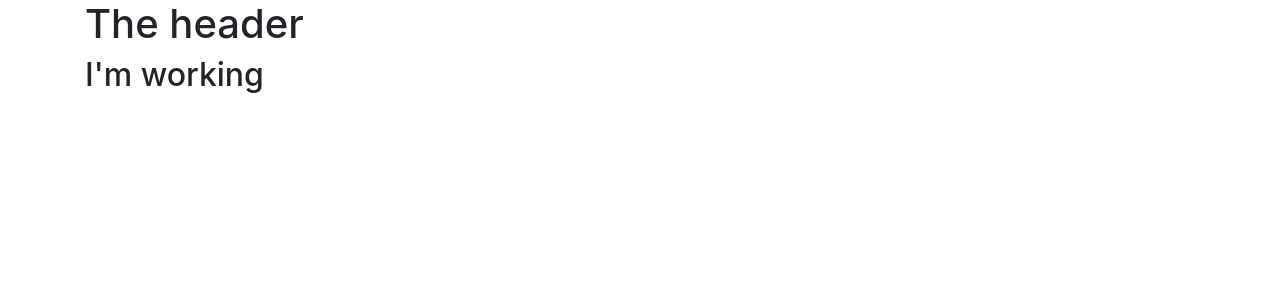
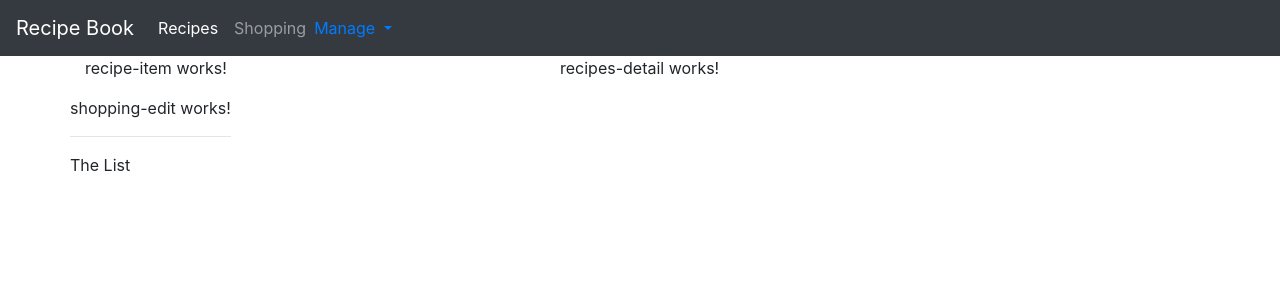
Before and after one commit to nifrendiel/shop4recipes, an Angular app in the folder shop4recipes/: page / in a window 1280 px wide. Shown: the top 300 px of the page. Built offline with nearby package versions, Linux system fonts and the light colour scheme.

Commit message:
added navbar header to project

```diff
--- a/shop4recipes/src/app/app.component.html
+++ b/shop4recipes/src/app/app.component.html
@@ -4,7 +4,8 @@
 <div class="container">
   <div class="row">
     <div class="col-md-12">
-      <h2>I'm working</h2>
+      <app-recipes></app-recipes>
+      <app-shopping-list></app-shopping-list>
     </div>
   </div>
 </div>
--- a/shop4recipes/src/app/components/header/header.component.html
+++ b/shop4recipes/src/app/components/header/header.component.html
@@ -1,3 +1,25 @@
-<div class="container">
-    <h1>The header</h1>
-</div>
+<nav class="navbar navbar-expand-lg navbar-dark bg-dark">
+    <a class="navbar-brand" href="#">Recipe Book</a>
+    <button class="navbar-toggler" type="button" data-toggle="collapse" data-target="#navbarNav" aria-controls="navbarNav" aria-expanded="false" aria-label="Toggle navigation">
+        <span class="navbar-toggler-icon"></span>
+    </button>
+    <div class="collapse navbar-collapse" id="navbarNav">
+        <ul class="navbar-nav">
+            <li class="nav-item active">
+                <a class="nav-link" href="#">Recipes <span class="sr-only">(current)</span></a>
+            </li>
+            <li class="nav-item">
+                <a class="nav-link" href="#">Shopping</a>
+            </li>
+        </ul>
+        <ul class="nav navbar-nav-right">
+            <li class="dropdown">
+                <a href="#" class="dropdown-toggle" role="button">Manage <span class="caret"></span></a>
+                <ul class="dropdown-menu">
+                    <li><a href="#" id="save">Save Data</a></li>
+                    <li><a href="#" id="fetch">Fetch Data</a></li>
+                </ul>
+            </li>
+        </ul>
+    </div>
+  </nav>
--- a/shop4recipes/src/app/components/recipes/recipes-list/recipes-list.component.html
+++ b/shop4recipes/src/app/components/recipes/recipes-list/recipes-list.component.html
@@ -1 +1 @@
-<p>recipes-list works!</p>
+<app-recipe-item></app-recipe-item>
--- a/shop4recipes/src/app/components/recipes/recipes.component.html
+++ b/shop4recipes/src/app/components/recipes/recipes.component.html
@@ -1 +1,8 @@
-<p>recipes works!</p>
+<div class="row">
+    <div class="col-md-5">
+        <app-recipes-list></app-recipes-list>
+    </div>
+    <div class="col-md-7">
+        <app-recipes-detail></app-recipes-detail>
+    </div>
+</div>
--- a/shop4recipes/src/app/components/shopping-list/shopping-list.component.html
+++ b/shop4recipes/src/app/components/shopping-list/shopping-list.component.html
@@ -1 +1,7 @@
-<p>shopping-list works!</p>
+<div class="row">
+    <div class="col-xs-10">
+        <app-shopping-edit></app-shopping-edit>
+        <hr>
+        <p>The List</p>
+    </div>
+</div>
```
